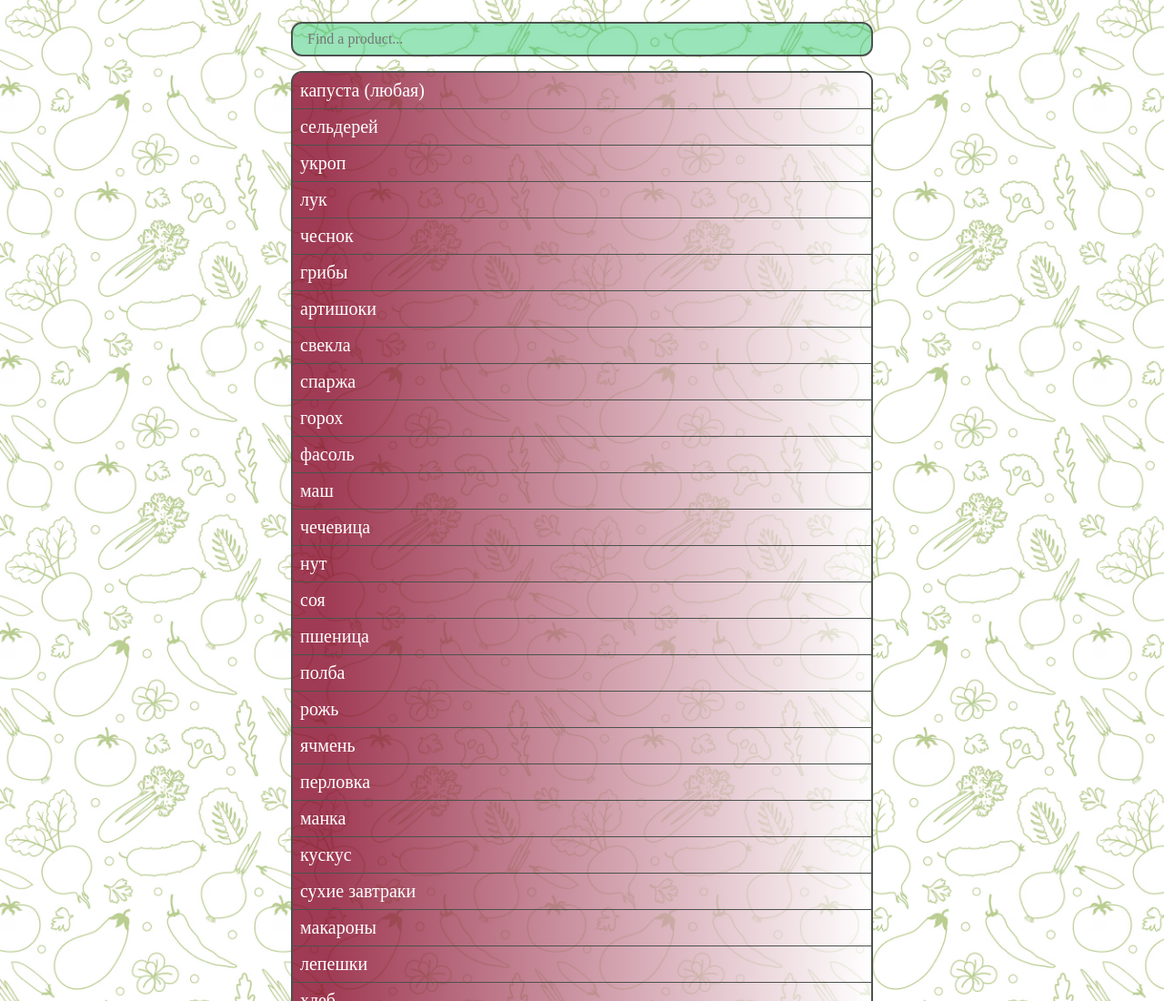
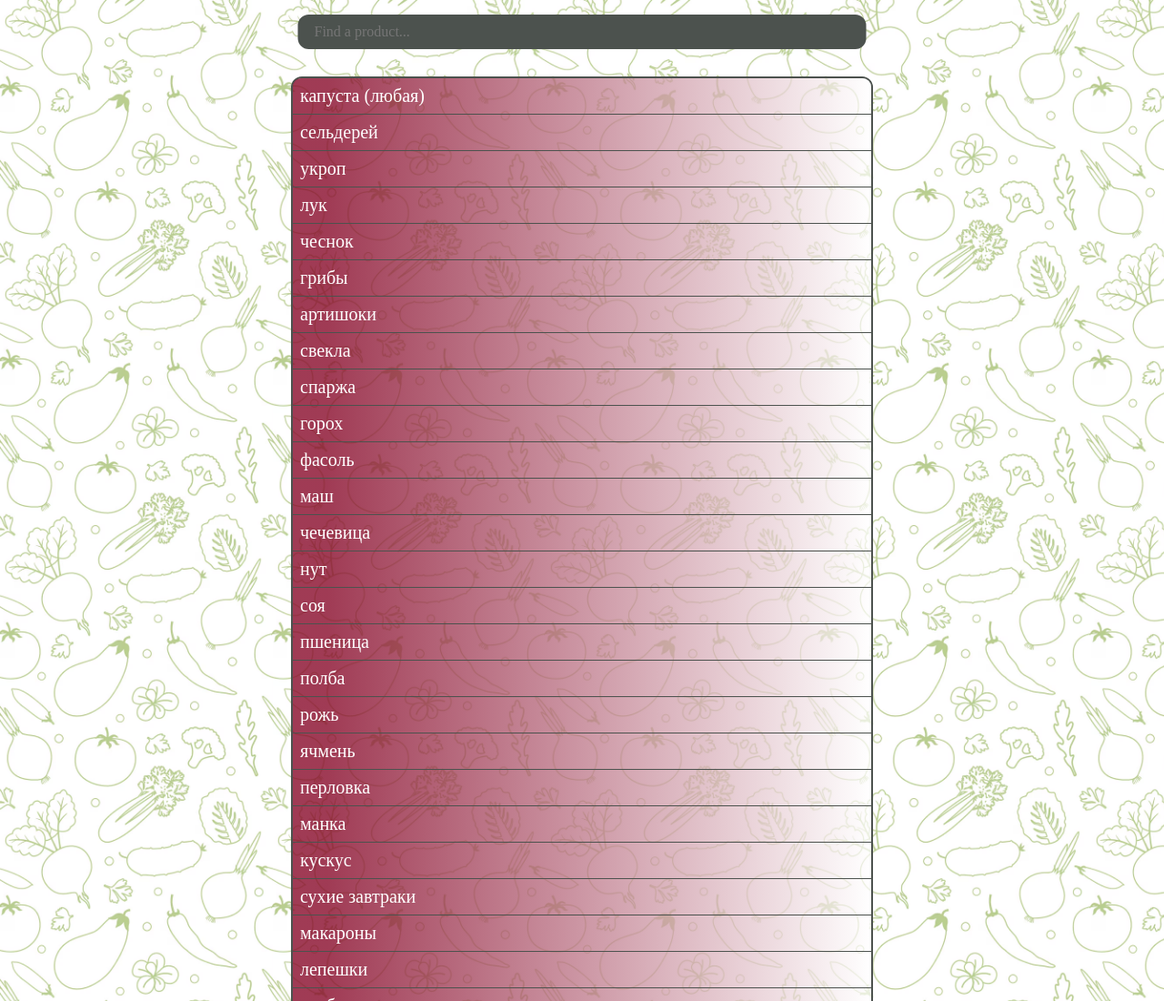
Before and after one commit to Kozzzlova/fodmap-list, a website: page index.html in a window 1280 px wide. Shown: the top 1100 px of the page at 91% size. Drawn offline with Linux system fonts and the light colour scheme.

Commit message:
feat: add fixed input

```diff
--- a/style.css
+++ b/style.css
@@ -31,10 +31,16 @@ body {
   padding: 8px 16px;
   border: 2px solid rgb(76, 82, 78);
   border-radius: 12px;
-  background-color: rgba(53, 201, 114, 0.5);
+  background-color: rgba(76, 82, 78, 1);
   color: black;
   font-weight: 500;
   margin-bottom: 16px;
+  position: fixed;
+  top: 16px;
+  left: 50%;
+  transform: translateX(-50%);
+  width: 100%;
+  max-width: 625px;
 }
 
 .products-list {
@@ -42,6 +48,7 @@ body {
   border: 2px solid rgb(76, 82, 78);
   border-radius: 12px;
   min-height: 24px;
+  margin-top: 60px;
 }
 
 .product-item {
```
